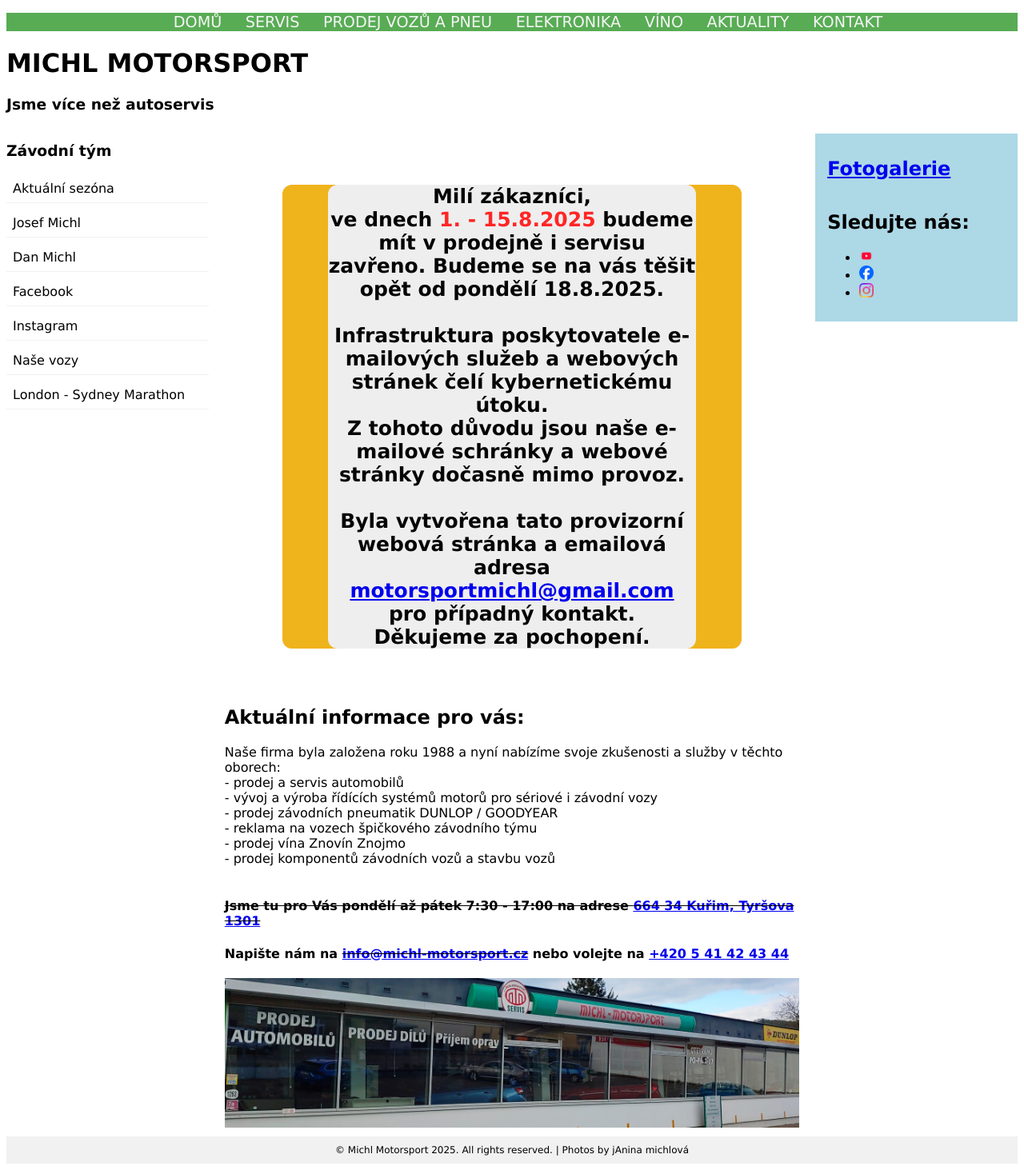
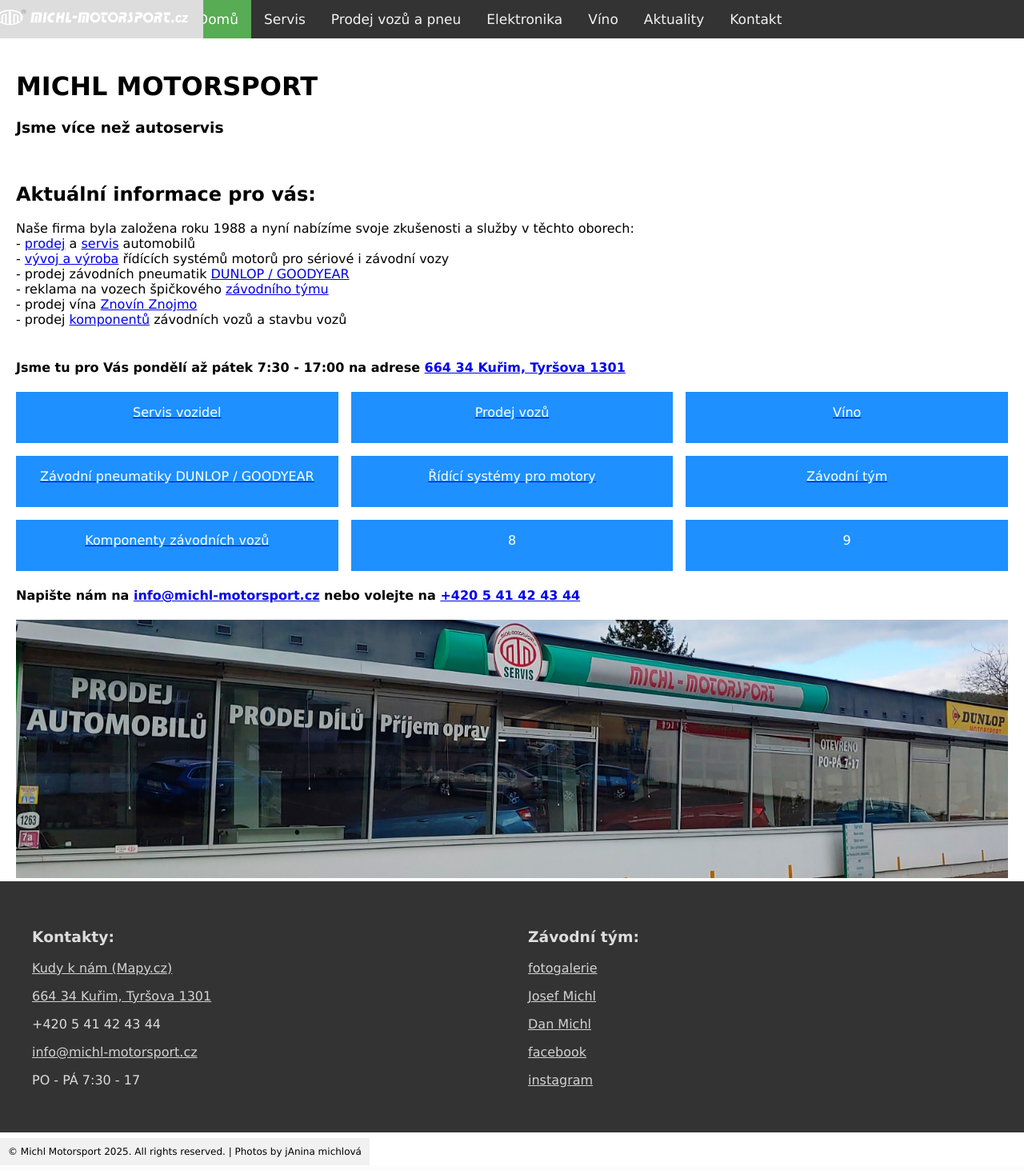
Before and after one commit to michlmotorsport/web, a PHP site: page /404.html in a window 1280 px wide. Shown: the whole page at 80% size. Run offline with PHP 8.4, Linux system fonts and the light colour scheme.

Commit message:
Předělání většiny programu

```diff
--- a/404.html
+++ b/404.html
@@ -5,30 +5,38 @@
 <link rel="stylesheet" href="default.css">
 <link rel="icon" type="image/png" href="images/favicon.png">
 </head>
-  <ul id=main-nav>
-    <a href=>DOMŮ</a>
-    <a href=>SERVIS</a>
-    <a href=>PRODEJ VOZŮ A PNEU</a>
-    <a href=>ELEKTRONIKA</a>
-    <a href=>VÍNO</a>
-    <a href=>AKTUALITY</a>
-    <a href=>KONTAKT</a>
-  </ul>
 
-    <!--<li><a href=>DOMŮ</a></li>
-    <li><a href=>SERVIS</a></li>
-    <li><a href=>PRODEJ VOZŮ A PNEU</a></li>
-    <li><a href=>ELEKTRONIKA</a></li>
-    <li><a href=>VÍNO</a></li>
-    <li><a href=>AKTUALITY</a></li>
-    <li><a href=>KONTAKT</a></li>-->
+<div class="topnav" id="myTopnav">
+  <a><img class="navimage" src="images/mmlogo.png"></a>
+  <a href="https://michl-motorsport.cz/404.html" class="active">Domů</a>
+  <a href="#news">Servis</a>
+  <a href="#contact">Prodej vozů a pneu</a>
+  <a href="#about">Elektronika</a>
+  <a href="#about">Víno</a>
+  <a href="#about">Aktuality</a>
+  <a href="#about">Kontakt</a>
+  <a href="javascript:void(0);" class="icon" onclick="myFunction()">
+    <i class="menubutton"><img src="images/menu.png"></i>
+  </a>
+</div>
 
-<div>
+<script>
+function myFunction() {
+  var x = document.getElementById("myTopnav");
+  if (x.className === "topnav") {
+    x.className += " responsive";
+  } else {
+    x.className = "topnav";
+  }
+}
+</script>
+
+<div style="padding:20px">
   <h1>MICHL MOTORSPORT</h1>
   <h3>Jsme více než autoservis</h3>
 </div>
 
-<div style="overflow:auto">
+<!--<div style="overflow:auto">
   <div class="menu">
     <h3>Závodní tým</h3>
     <div class="menuitem">Aktuální sezóna</div>
@@ -38,42 +46,38 @@
     <div class="menuitem">Instagram</div>
     <div class="menuitem">Naše vozy</div>
     <div class="menuitem">London - Sydney Marathon</div>
-  </div>
+  </div>-->
 
 
 
   <div class="main">
-    <div id="status">
-      <div id="statusBorder">
-        <h5 id="status">Milí zákazníci, <br>
-          ve dnech <font color="#FF2626">1. - 15.8.2025</font> budeme mít v prodejně i servisu zavřeno. Budeme se na vás těšit opět od pondělí 18.8.2025.<br><br>
-
-          Infrastruktura poskytovatele e-mailových služeb a webových stránek čelí kybernetickému útoku. <br>
-          Z tohoto důvodu jsou naše e-mailové schránky a webové stránky dočasně mimo provoz. <br><br>
-          Byla vytvořena tato provizorní webová stránka a emailová adresa <a href="mailto:motorsportmichl@gmail.com">motorsportmichl@gmail.com</a> pro případný kontakt. <br>
-          Děkujeme za pochopení.</h5>
-      </div>
-    </div>
-
     <h2>Aktuální informace pro vás:</h2>
     <p>Naše firma byla založena roku 1988 a nyní nabízíme svoje zkušenosti a služby v těchto oborech:   <br>
-      - prodej a servis automobilů   <br>
-      - vývoj a výroba řídících systémů motorů pro sériové i závodní vozy   <br>
-      - prodej závodních pneumatik DUNLOP / GOODYEAR   <br>
-      - reklama na vozech špičkového závodního týmu   <br>
-      - prodej vína Znovín Znojmo   <br>
-      - prodej komponentů závodních vozů a stavbu vozů   <br> <br></p>
-      <!--STRIKETHROUGH-->
-<s><h4>Jsme tu pro Vás pondělí až pátek 7:30 - 17:00 na adrese <a href="https://maps.app.goo.gl/CabAujLTVcphBrVv8">664 34 Kuřim, Tyršova 1301</a> <br></h4></s>
+      - <a href="https://michl-motorsport.cz/prodej.html">prodej</a> a <a href=https://michl-motorsport.cz/servis.html>servis</a> automobilů   <br>
+      - <a href="https://michl-motorsport.cz/elektronika.html">vývoj a výroba</a> řídících systémů motorů pro sériové i závodní vozy   <br>
+      - prodej závodních pneumatik <a href="https://michl-motorsport.cz/pneu.html">DUNLOP / GOODYEAR</a>   <br>
+      - reklama na vozech špičkového <a href="https://michl-motorsport.cz/racing.html">závodního týmu</a>   <br>
+      - prodej vína <a href="https://michl-motorsport.cz/vino.html">Znovín Znojmo</a>   <br>
+      - prodej <a href="https://michl-motorsport.cz/aerocatch.html">komponentů</a> závodních vozů a stavbu vozů   <br> <br></p>
 
-    <!--STRIKETHROUGH--><h4>Napište nám na <s><a href="mailto:info@michl-motorsport.cz">info@michl-motorsport.cz</a></s> nebo volejte na <a href="tel:541424344">+420 5 41 42 43 44</a></h4>
+<h4>Jsme tu pro Vás pondělí až pátek 7:30 - 17:00 na adrese <a href="https://maps.app.goo.gl/CabAujLTVcphBrVv8">664 34 Kuřim, Tyršova 1301</a> <br></h4>
+<div class="cards">
+  <a href=https://michl-motorsport.cz/servis.html><div class="card">Servis vozidel</div></a>
+  <a href=https://michl-motorsport.cz/prodej.html><div class="card">Prodej vozů</div></a>
+  <a href=https://michl-motorsport.cz/vino.html><div class="card">Víno</div></a>
+  <a href=https://michl-motorsport.cz/pneu.html><div class="card">Závodní pneumatiky DUNLOP / GOODYEAR</div></a>
+  <a href=https://michl-motorsport.cz/elektronika.html><div class="card">Řídící systémy pro motory</div></a>
+  <a href=https://michl-motorsport.cz/racing.html><div class="card">Závodní tým</div></a>
+  <a href=https://michl-motorsport.cz/aerocatch.html><div class="card">Komponenty závodních vozů</div></a>
+  <div class="card">8</div>
+  <div class="card">9</div>
+</div>
+    <h4>Napište nám na <a href="mailto:info@michl-motorsport.cz">info@michl-motorsport.cz</a> nebo volejte na <a href="tel:541424344">+420 5 41 42 43 44</a></h4>
     <img src="images/MMzvenku.jpg" style="width:100%">
   </div>
 
-  <div class="right">
+<!--  <div class="right">
     <h2><a href="https://www.flickr.com/gp/janinacz/uc5tj3">Fotogalerie</a></h2>
-
-
     <div style="overflow:auto">
       <h2>Sledujte nás:</h2>
       <ul>
@@ -82,17 +86,30 @@
         <li><a href="https://www.instagram.com/michlmotorsport?igsh=bXlrZThkcXJydjV1"><img src="images/Instagram_Glyph_Gradient.png" style="width: 10%;"></a></li>
       </ul>
     </div>
+  </div>
+</div>
+</div>-->
 
-    <!--<p>Lorem ipsum</p>
-    <h2>Lorem Lorem</h2>
-    <p>lorem ipsum!!</p>-->
+<div class="secondary">
+  <div class="secondary-child">
+    <h3>Kontakty:</h3>
+    <p><a href="https://mapy.cz/zakladni?planovani-trasy&x=16.5344162&y=49.2985802&z=17&rc=9mB0Bx8Xw9&rs=coor&rs=&ri=&ri=&mrp=%7B%22c%22%3A111%7D&xc=%5B%5D">Kudy k nám (Mapy.cz)</a></p>
+    <p><a href="https://www.google.com/maps/place/Josef+MICHL+MOTORSPORT/@49.2982492,16.5318282,17z/data=%213m1%214b1%214m12%211m6%213m5%211s0x4712904102a98357:0xd12b8fcc4dbb7b93%212sJosef+MICHL+MOTORSPORT%218m2%213d49.2982457%214d16.5340222%213m4%211s0x4712904102a98357:0xd12b8fcc4dbb7b93%218m2%213d49.2982457%214d16.5340222">664 34 Kuřim, Tyršova 1301</a></p>
+    <p>+420 5 41 42 43 44</p>
+    <p><a href="mailto:info@michl-motorsport.cz">info@michl-motorsport.cz</a></p>
+    <p>PO - PÁ 7:30 - 17</p>
+  </div>
+  <div class="secondary-child">
+    <h3>Závodní tým:</h3>
+    <p><a href="https://www.flickr.com/gp/janinacz/uc5tj3">fotogalerie</a></p>
+    <p><a href="jmichl.html">Josef Michl</a></p>
+    <p><a href="dmichl.html">Dan Michl</a></p>
+    <p><a href="https://www.facebook.com/michlmotorsport/">facebook</a></p>
+    <p><a href="https://www.instagram.com/michlmotorsport/">instagram</a></p>
   </div>
 </div>
 
-
-</div>
-
-<div style="background-color:#f1f1f1;text-align:center;padding:10px;margin-top:7px;font-size:12px;"> © Michl Motorsport 2025. All rights reserved. | Photos by jAnina michlová</div>
+<div style="float:left;background-color:#f1f1f1;text-align:center;padding:10px;margin-top:7px;font-size:12px;"> © Michl Motorsport 2025. All rights reserved. | Photos by jAnina michlová</div>
 
 </body>
 </html>
--- a/default.css
+++ b/default.css
@@ -2,9 +2,14 @@
     box-sizing: border-box;
     font-family:Verdana;
   }
+
+  body {
+    margin: 0;
+  }
   .menu {
     float: left;
     width: 20%;
+    padding: 20px;
   }
   .menuitem {
     padding: 8px;
@@ -13,16 +18,53 @@
   }
   .main {
     float: left;
-    width: 60%;
+    width: 100%;
     padding: 0 20px;
     overflow: hidden;
   }
+  .bottom {
+    float:center;
+
+    text-align:center;
+    padding:0 0 10 10;margin-top:7px;font-size:12px;">
+  }
+  .card {
+    transition: transform 0.3s ease-in-out;
+    text-align: center;
+  }
+  .card:hover {
+    background-color: #5486ac;
+    font-size: large;
+    transform: scale(1.05);
+  }
+
+  .secondary {
+    float: left;
+    width: 100%;
+
+    overflow: hidden;
+    color:#ddd;
+    background-color: #333;
+
+    padding: 20px;
+  }
+.secondary-child {
+    width: 50%;
+    float: left;
+    padding: 20px;
+}
   .right {
     background-color: lightblue;
     float: left;
     width: 20%;
     padding: 10px 15px;
     margin-top: 7px;
+  }
+
+  .navimage {
+    max-height: 1rem;
+    float:center;
+    text-align: center;
   }
 
   @media only screen and (max-width:800px) {
@@ -34,41 +76,146 @@
     .right {
       width: 100%;
     }
+    .secondary {
+      width: 80%;
+      padding: 0;
+    }
   }
   @media only screen and (max-width:500px) {
     /* For mobile phones: */
-    .menu, .main, .right {
+    .menu, .main, .right, .secondary {
       width: 100%;
     }
   }
 
+  .secondary a:link {
+    color: rgb(211, 211, 211);
+
+  }
+  .secondary a:visited {
+    color:#d6b5d6
+  }
+
+/* ham menu */
+.ham-menu {
+    height: 50px;
+    width: 40px;
+    margin-left: auto;
+    position: relative;
+}
+.ham-menu span {
+    height: 5px;
+    width: 100%;
+    background-color: #ffffff;
+    border-radius: 25px;
+    position: absolute;
+    left: 50%;
+    top: 50%;
+    transform: translate(-50%, -50%);
+    transition: .3s ease;
+}
+.ham-menu span:nth-child(1) {
+    top: 25%;
+}
+.ham-menu span:nth-child(3) {
+    top: 75%;
+}
+.ham-menu.active span {
+    background-color: white;
+}
+.ham-menu.active span:nth-child(1) {
+    top: 50%;
+    transform: translate(-50%, -50%) rotate(45deg);
+}
+.ham-menu.active span:nth-child(2) {
+    opacity: 0;
+}
+.ham-menu.active span:nth-child(3) {
+    top: 50%;
+    transform: translate(-50%, -50%) rotate(-45deg);
+}
+
 /* ----------------------------------------- */
 
-#main-nav {
-    background-color: #58ac54;
-    text-align: center;
-    width: 100%;
-    color:#f5f5f5;
-
+.card {
+  background-color: dodgerblue;
+  color: white;
+  padding: 1rem;
+  height: 4rem;
 }
 
-#main-nav a {
-    color: #f5f5f5;
-    text-decoration: none;
-    text-align: center;
-    width: 100%;
-    margin:1%;
-    padding-top: 5px;
-    padding-bottom: 5px;
-    display: sticky;
-    transition: 0.3s;
-    font-size: larger;
+.cards {
+  max-width: 100%;
+  margin: 0 auto;
+  display: grid;
+  grid-gap: 1rem;
 }
 
-#main-nav a:hover {
-    background-color: rgba(0,0,0,0.1);
-    font-size: x-large;
-    transform: scale(1.05)
+/* Screen larger than 600px? 2 column */
+@media (min-width: 600px) {
+  .cards { grid-template-columns: repeat(2, 1fr); }
+}
+
+/* Screen larger than 900px? 3 columns */
+@media (min-width: 900px) {
+  .cards { grid-template-columns: repeat(3, 1fr); }
+}
+
+.topnav {
+  overflow: hidden;
+  background-color: #333;
+}
+
+.topnav a {
+  float: left;
+  display: block;
+  color: #f2f2f2;
+  text-align: center;
+  padding: 14px 16px;
+  text-decoration: none;
+  font-size: 17px;
+  transition: transform 0.3s ease-in-out;
+}
+
+.menubutton {
+  scale:10%;
+}
+
+.topnav a:hover {
+  background-color: #ddd;
+  color: black;
+  transform: scale(1.2)
+}
+
+.topnav a.active {
+  background-color: #58ac54;
+  color: white;
+}
+
+.topnav .icon {
+  display: none;
+}
+
+@media screen and (max-width: 600px) {
+  .topnav a:not(:first-child) {display: none;}
+  .topnav a.icon {
+    float: right;
+    display:inline;
+  }
+}
+
+@media screen and (max-width: 600px) {
+  .topnav.responsive {position: relative;}
+  .topnav.responsive .icon {
+    position: absolute;
+    right: 0;
+    top: 0;
+  }
+  .topnav.responsive a {
+    float: none;
+    display: block;
+    text-align: left;
+  }
 }
 
 #statusBorder {
@@ -110,6 +257,8 @@
     }
   }
 
+
+
   ul.contact
 	{
     display:block;
@@ -148,9 +297,3 @@
 		text-align: center;
 		color: #FFFFFF;
 	}
-
-	ul.contact li a.icon-twitter:before { background: #2DAAE4; }
-	ul.contact li a.icon-facebook:before { background: #39599F; }
-	ul.contact li a.icon-dribbble:before { background: #C4376B;	}
-	ul.contact li a.icon-tumblr:before { background: #31516A; }
-	ul.contact li a.icon-rss:before { background: #F2600B; }
```
Also changed, not shown: app.js (added, +8 -0 lines), index.html (+71 -51 lines), images/menu.png (added), images/mmlogo.png (added).
